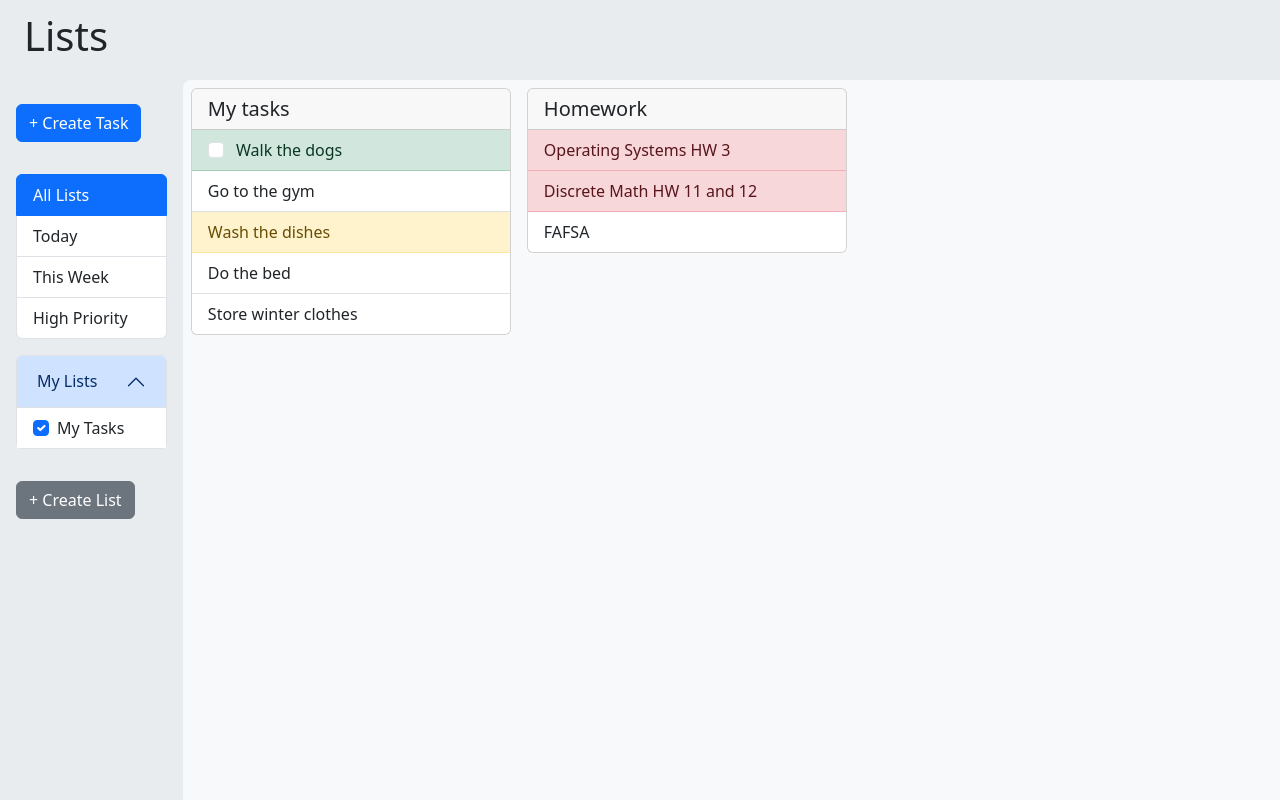
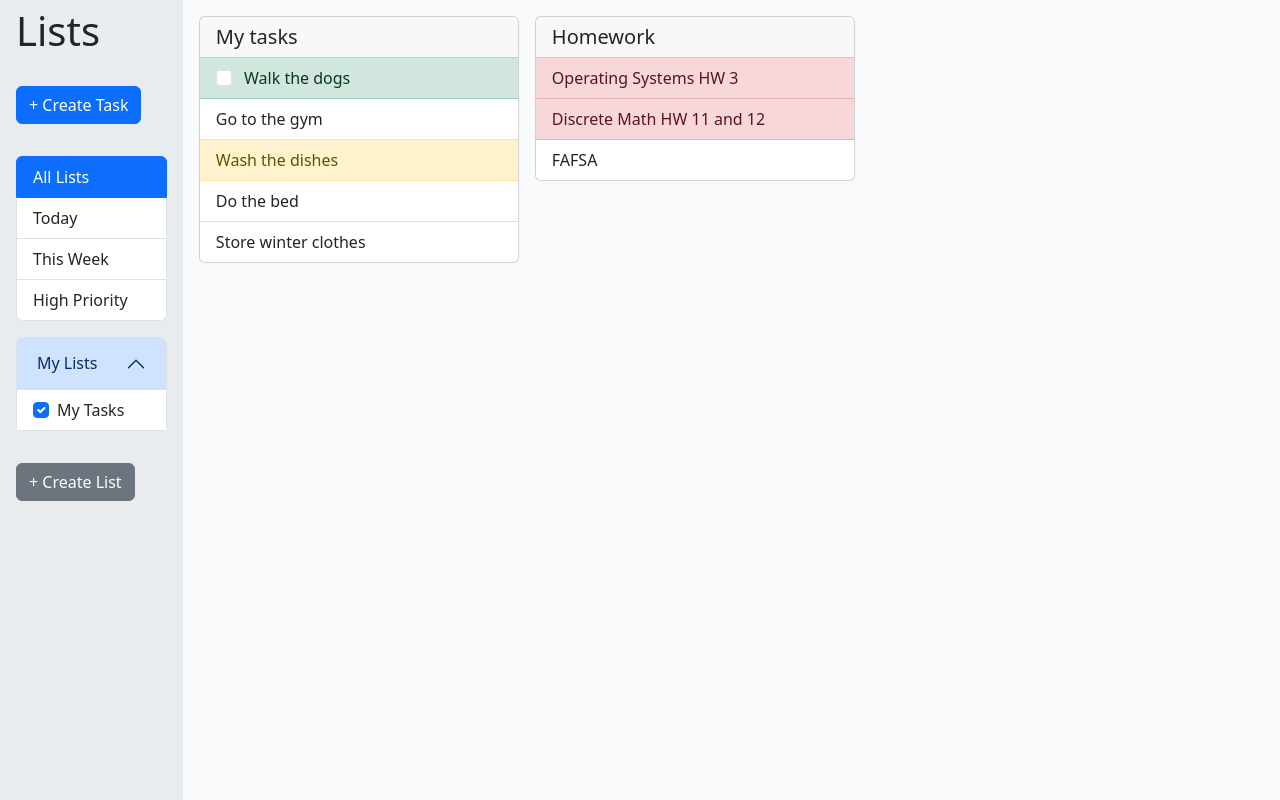
Before and after one commit to korot0/TodoList, a website built with webpack: page src/index.html in a window 1280 px wide. Built offline with nearby package versions, Linux system fonts and the light colour scheme.

Commit message:
Update UI

```diff
--- a/src/index.html
+++ b/src/index.html
@@ -12,7 +12,7 @@
   <body>
     <!-- HEADER -->
     <header class="d-flex align-items-center">
-      <h1 class="ps-4">Lists</h1>
+      <h1 class="ps-3 m-0">Lists</h1>
     </header>
     <!-- SIDEBAR ---------------------------------------------------------------------------------------------------------------------->
     <div id="sidebar" class="px-3">
@@ -81,7 +81,9 @@
     </div>
     <!-- MAIN CONTENT ----------------------------------------------------------------------------------------------------------------->
     <div id="main-content" class="container-fluid">
-      <div class="row d-flex flex-nowrap overflow-auto align-items-start h-100">
+      <div
+        class="row d-flex flex-nowrap overflow-auto align-items-start h-100 gap-3 p-3"
+      >
         <div class="card">
           <h5 class="card-header">My tasks</h5>
           <ul class="list-group list-group-flush">
--- a/src/styles.css
+++ b/src/styles.css
@@ -5,9 +5,10 @@ body {
 body {
   display: grid;
   grid-template-areas:
-    "header header header"
+    "header main main"
+    "sidebar main main"
     "sidebar main main";
-  grid-template-rows: 1fr 9fr;
+  grid-template-rows: 1fr 12fr;
   grid-template-columns: 1fr 3fr 3fr;
   background-color: var(--bs-secondary-bg);
 }
@@ -26,7 +27,6 @@ header {
 
 #main-content {
   grid-area: main;
-  border-radius: 0.5rem 0 0 0;
   background-color: var(--bs-tertiary-bg);
 }
 
@@ -37,10 +37,7 @@ header {
 .card {
   width: 20rem;
   padding: 0;
-  margin: 0.5rem;
-  max-height: 40rem;
   overflow: auto;
-  transition: transform 0.2s; /* Animation */
 }
 
 .card:hover {
```
